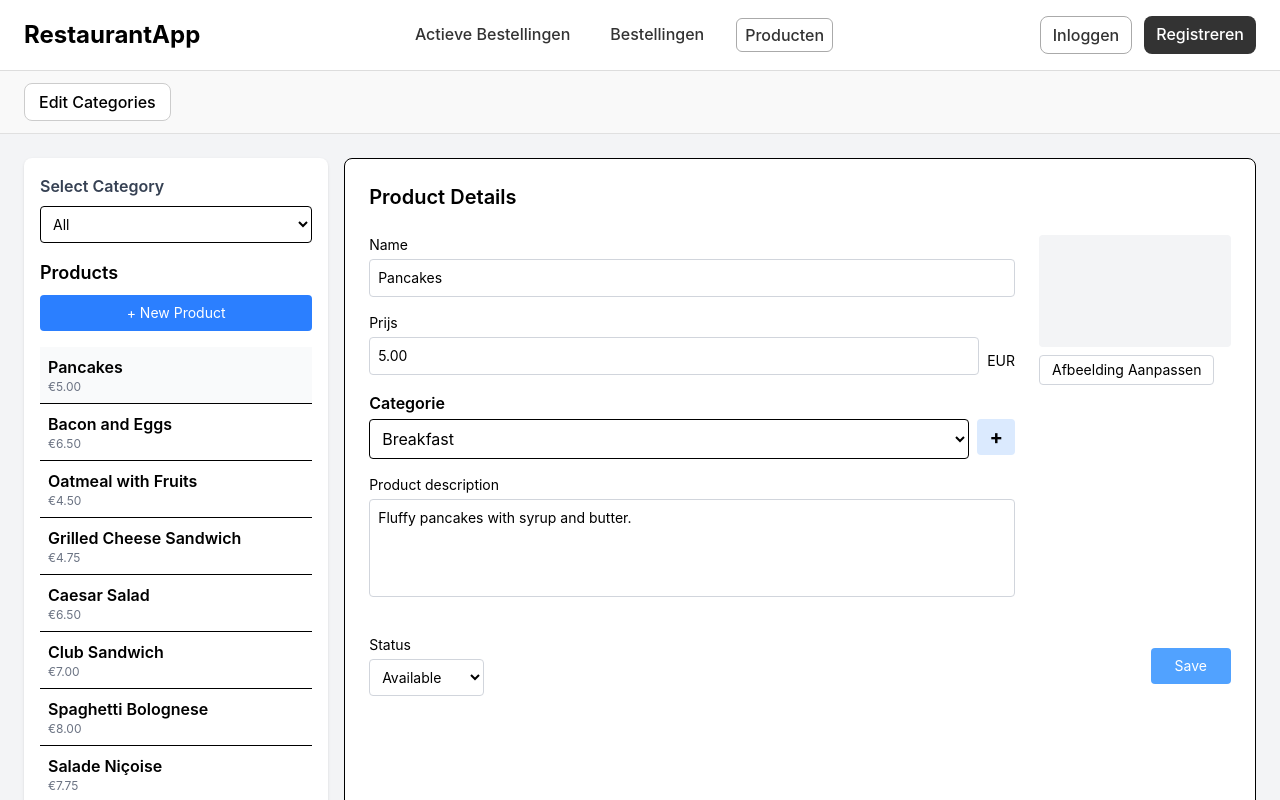
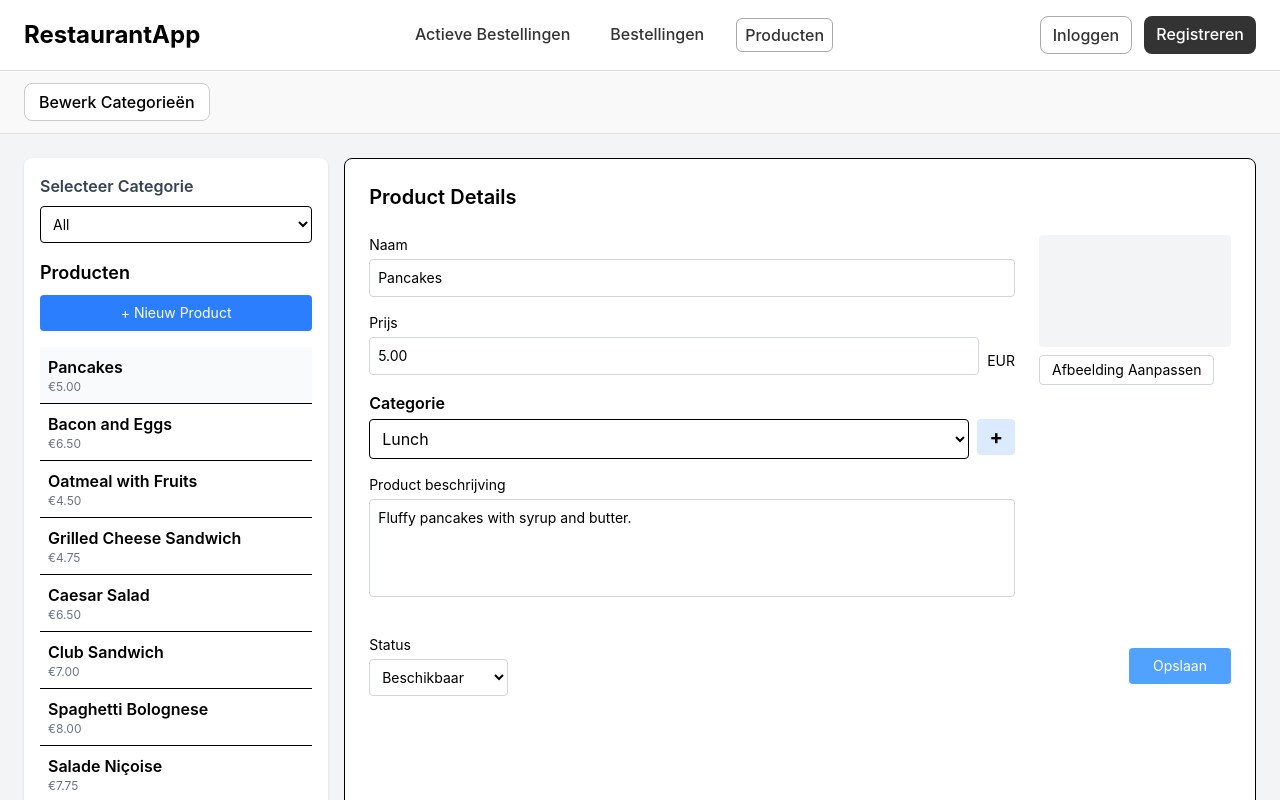
Before and after one commit to cassandrakhaya/ManagerSide-Frontend, a React (Vite) app: page / in a window 1280 px wide. Shown: the top 800 px of the page. Built offline with nearby package versions, Linux system fonts and the light colour scheme.

Commit message:
API connectie met backend voor bestellingen

```diff
--- a/package.json
+++ b/package.json
@@ -11,6 +11,7 @@
   },
   "dependencies": {
     "@tailwindcss/vite": "^4.0.15",
+    "axios": "^1.9.0",
     "react": "^19.0.0",
     "react-dom": "^19.0.0",
     "react-router-dom": "^7.4.0"
--- a/src/App.jsx
+++ b/src/App.jsx
@@ -27,7 +27,7 @@ const App = () => {
       {/* Sub-toolbar */}
       <div className="sub-toolbar">
         {/* <button className="btn-light">All Categories</button> */}
-        <button className="btn-light">Edit Categories</button>
+        <button className="btn-light">Bewerk Categorieën</button>
       </div>
 
       {/* Routes */}
--- a/src/components/start/MenuEdit.jsx
+++ b/src/components/start/MenuEdit.jsx
@@ -41,7 +41,7 @@ const MenuForm = () => {
                 onClick={handleMenu}
                 className="w-full bg-blue-500 text-white font-semibold py-2 rounded-md hover:bg-blue-600 transition duration-300"
             >
-                Save
+                Opslaan
             </button>
         </div>
     );
--- a/src/components/start/ProductDetails.jsx
+++ b/src/components/start/ProductDetails.jsx
@@ -13,7 +13,7 @@ const ProductDetails = ({ selectedItem, setSelectedItem, categories }) => {
   return (
     <div className="flex-1 space-y-4">
       <div>
-        <label className="block text-sm mb-1">Name</label>
+        <label className="block text-sm mb-1">Naam</label>
         <input
           type="text"
           value={selectedItem.name}
@@ -68,7 +68,7 @@ const ProductDetails = ({ selectedItem, setSelectedItem, categories }) => {
       {/* Display added categories */}
       {selectedItem.categories?.length > 0 && (
         <div>
-          <label className="block text-sm mb-1">Added Categories</label>
+          <label className="block text-sm mb-1">Toegevoegde Categorieën</label>
           <div className="flex flex-wrap gap-2">
             {selectedItem.categories.map((cat, i) => (
               <span
@@ -83,7 +83,7 @@ const ProductDetails = ({ selectedItem, setSelectedItem, categories }) => {
       )}
 
       <div>
-        <label className="block text-sm mb-1">Product description</label>
+        <label className="block text-sm mb-1">Product beschrijving</label>
         <textarea
           rows={4}
           value={selectedItem.description}
--- a/src/components/start/Sidebar.jsx
+++ b/src/components/start/Sidebar.jsx
@@ -24,7 +24,7 @@ const Sidebar = ({ menuItems, categories, selectedCategory, setSelectedCategory,
           })
         }
       >
-        New product
+        Nieuw product
       </button>
 
       <h2 className="text-lg font-semibold mb-2">{selectedCategory.toUpperCase()}</h2>
--- a/src/pages/KitchenDashboard.jsx
+++ b/src/pages/KitchenDashboard.jsx
@@ -1,109 +1,44 @@
 import React, { useState, useEffect } from 'react';
 import OrderCard from "../components/OrderCard";
-
-// Dummy data (vervang dit met je backend data in de toekomst)
-const dummyOrders = [
-  {
-    table: 1,
-    time: "13:12",
-    items: [
-      { name: "Pizza Funghi", quantity: 2, status: "waiting" },
-      { name: "Lasagne", quantity: 1, status: "waiting" },
-      { name: "Salade Caprese", quantity: 1, status: "waiting" }
-    ]
-  },
-  {
-    table: 4,
-    time: "13:25",
-    items: [
-      { name: "Burger", quantity: 3, status: "waiting" },
-      { name: "Frietjes", quantity: 2, status: "waiting" }
-    ]
-  },
-  {
-    table: 9,
-    time: "13:32",
-    items: [
-      { name: "Salade Caprese", quantity: 1, status: "waiting" }
-    ]
-  },
-  {
-    table: 11,
-    time: "13:35",
-    items: [
-      { name: "Burger", quantity: 2, status: "waiting" }
-    ]
-  },
-  {
-    table: 2,
-    time: "13:52",
-    items: [
-      { name: "Lasagne", quantity: 1, status: "waiting" },
-      { name: "Salade Caprese", quantity: 1, status: "waiting" }
-    ]
-  },
-  {
-    table: 12,
-    time: "14:02",
-    items: [
-      { name: "Burger", quantity: 1, status: "waiting" },
-      { name: "Frietjes", quantity: 1, status: "waiting" }
-    ]
-  },
-  {
-    table: 3,
-    time: "14:03",
-    items: [
-      { name: "Pizza Funghi", quantity: 1, status: "waiting" },
-      { name: "Salade Caprese", quantity: 1, status: "waiting" }
-    ]
-  },
-  {
-    table: 5,
-    time: "14:05",
-    items: [
-      { name: "Burger", quantity: 2, status: "waiting" },
-      { name: "Frietjes", quantity: 2, status: "waiting" }
-    ]
-  },
-  {
-    table: 6,
-    time: "14:08",
-    items: [
-      { name: "Pizza Funghi", quantity: 1, status: "waiting" },
-      { name: "Lasagne", quantity: 1, status: "waiting" }
-    ]
-  },
-  {
-    table: 4,
-    time: "14:10",
-    items: [
-      { name: "Burger", quantity: 3, status: "waiting" },
-      { name: "Frietjes", quantity: 2, status: "waiting" }
-    ]
-  },
-  {
-    table: 1,
-    time: "14:12",
-    items: [
-      { name: "Pizza Funghi", quantity: 2, status: "waiting" },
-      { name: "Lasagne", quantity: 1, status: "waiting" },
-      { name: "Salade Caprese", quantity: 1, status: "waiting" }
-    ]
-  },
-  {
-    table: 4,
-    time: "14:14",
-    items: [
-      { name: "Burger", quantity: 5, status: "waiting" },
-      { name: "Frietjes", quantity: 3, status: "waiting" }
-    ]
-  }
-];
+import axios from 'axios';
 
 const KitchenDashboard = () => {
-  const [orders, setOrders] = useState(dummyOrders);
+  const [orders, setOrders] = useState([]);
   const [waitingItems, setWaitingItems] = useState({});
+  const [dishes, setDishes] = useState({});
+
+  useEffect(() => {
+    const fetchData = async () => {
+      try {
+        const [ordersRes, dishesRes] = await Promise.all([
+          axios.get("http://localhost:5068/api/order"),
+          axios.get("http://localhost:5068/api/dish")
+        ]);
+
+        const dishMap = {};
+        dishesRes.data.forEach(d => {
+          dishMap[d.dishID] = d.name;
+        });
+        setDishes(dishMap);
+
+        const transformedOrders = ordersRes.data.map(order => ({
+          table: order.tableId,
+          time: new Date().toLocaleTimeString([], { hour: '2-digit', minute: '2-digit' }),
+          items: order.orderedItems.map(item => ({
+            name: dishMap[item.dishId] || `Dish ${item.dishId}`,
+            quantity: item.quantity,
+            status: "waiting"
+          }))
+        }));
+
+        setOrders(transformedOrders);
+      } catch (error) {
+        console.error("Fout bij ophalen van data:", error);
+      }
+    };
+
+    fetchData();
+  }, []);
 
   useEffect(() => {
     const itemsCount = {};
--- a/src/pages/MenuEditStartPage.jsx
+++ b/src/pages/MenuEditStartPage.jsx
@@ -4,9 +4,9 @@ import ProductDetails from '../components/start/ProductDetails';
 import AfbeeldingUpload from '../components/start/AfbeeldingUpload';
 
 const initialMenuItems = [
-  { id: 1, name: "Pancakes", category: "Breakfast", price: "€5.00", description: "Fluffy pancakes with syrup and butter.", status: "Available", imageUrl: "" },
-  { id: 2, name: "Bacon and Eggs", category: "Breakfast", price: "€6.50", description: "Crispy bacon with scrambled eggs.", status: "Available", imageUrl: "" },
-  { id: 3, name: "Oatmeal with Fruits", category: "Breakfast", price: "€4.50", description: "Healthy oatmeal with fresh fruits and honey.", status: "Available", imageUrl: "" },
+  { id: 1, name: "Pancakes", category: "Lunch", price: "€5.00", description: "Fluffy pancakes with syrup and butter.", status: "Available", imageUrl: "" },
+  { id: 2, name: "Bacon and Eggs", category: "Lunch", price: "€6.50", description: "Crispy bacon with scrambled eggs.", status: "Available", imageUrl: "" },
+  { id: 3, name: "Oatmeal with Fruits", category: "Lunch", price: "€4.50", description: "Healthy oatmeal with fresh fruits and honey.", status: "Available", imageUrl: "" },
   { id: 4, name: "Grilled Cheese Sandwich", category: "Lunch", price: "€4.75", description: "Toasted sandwich with melted cheese.", status: "Available", imageUrl: "" },
   { id: 5, name: "Caesar Salad", category: "Lunch", price: "€6.50", description: "Crisp romaine lettuce with Caesar dressing and croutons.", status: "Available", imageUrl: "" },
   { id: 6, name: "Club Sandwich", category: "Lunch", price: "€7.00", description: "Triple-layered sandwich with turkey, bacon, and lettuce.", status: "Available", imageUrl: "" },
@@ -22,7 +22,7 @@ const initialMenuItems = [
   { id: 16, name: "Tiramisu", category: "Desserts", price: "€5.50", description: "Classic Italian dessert with coffee and mascarpone.", status: "Available", imageUrl: "" },
 ];
 
-const categories = ["All", "Breakfast", "Lunch", "Dinner", "Drinks", "Desserts"];
+const categories = ["All", "Lunch", "Dinner", "Drinks", "Desserts"];
 
 const MenuEditStartPage = () => {
   const [menuItems, setMenuItems] = useState(initialMenuItems);
@@ -69,7 +69,7 @@ const MenuEditStartPage = () => {
       {/* Sidebar */}
       <div className="w-1/4 bg-white shadow rounded-lg p-4">
         <label className="block text-gray-700 font-semibold mb-2">
-          Select Category
+          Selecteer Categorie
         </label>
         <select
           className="w-full p-2 border rounded mb-4 text-sm"
@@ -83,12 +83,12 @@ const MenuEditStartPage = () => {
           ))}
         </select>
 
-        <h2 className="text-lg font-semibold mb-2">Products</h2>
+        <h2 className="text-lg font-semibold mb-2">Producten</h2>
         <button
           className="bg-blue-500 text-white p-2 rounded w-full mb-4 text-sm transition-transform transform active:scale-95"
           onClick={addNewProduct}
         >
-          + New Product
+          + Nieuw Product
         </button>
 
         <ul className="divide-y">
@@ -137,8 +137,8 @@ const MenuEditStartPage = () => {
               }
               className="p-2 border border-gray-300 rounded text-sm"
             >
-              <option>Available</option>
-              <option>Unavailable</option>
+              <option>Beschikbaar</option>
+              <option>Onbeschikbaar</option>
             </select>
           </div>
 
@@ -146,7 +146,7 @@ const MenuEditStartPage = () => {
             onClick={() => onSave(selectedItem)}
             className="bg-blue-400 text-white px-6 py-2 rounded hover:bg-blue-500 transition active:scale-95 text-sm"
           >
-            Save
+            Opslaan
           </button>
         </div>
       </div>
--- a/src/pages/MenuPage.jsx
+++ b/src/pages/MenuPage.jsx
@@ -29,7 +29,7 @@ const MenuForm = () => {
                 value={description}
                 onChange={(e) => setDescription(e.target.value)}
             />
-            <button onClick={handleMenu}>Save</button>
+            <button onClick={handleMenu}>Opslaan</button>
         </div>
     );
 };
```
Also changed, not shown: 1 other file (tests, documents, lock files or other folders).
